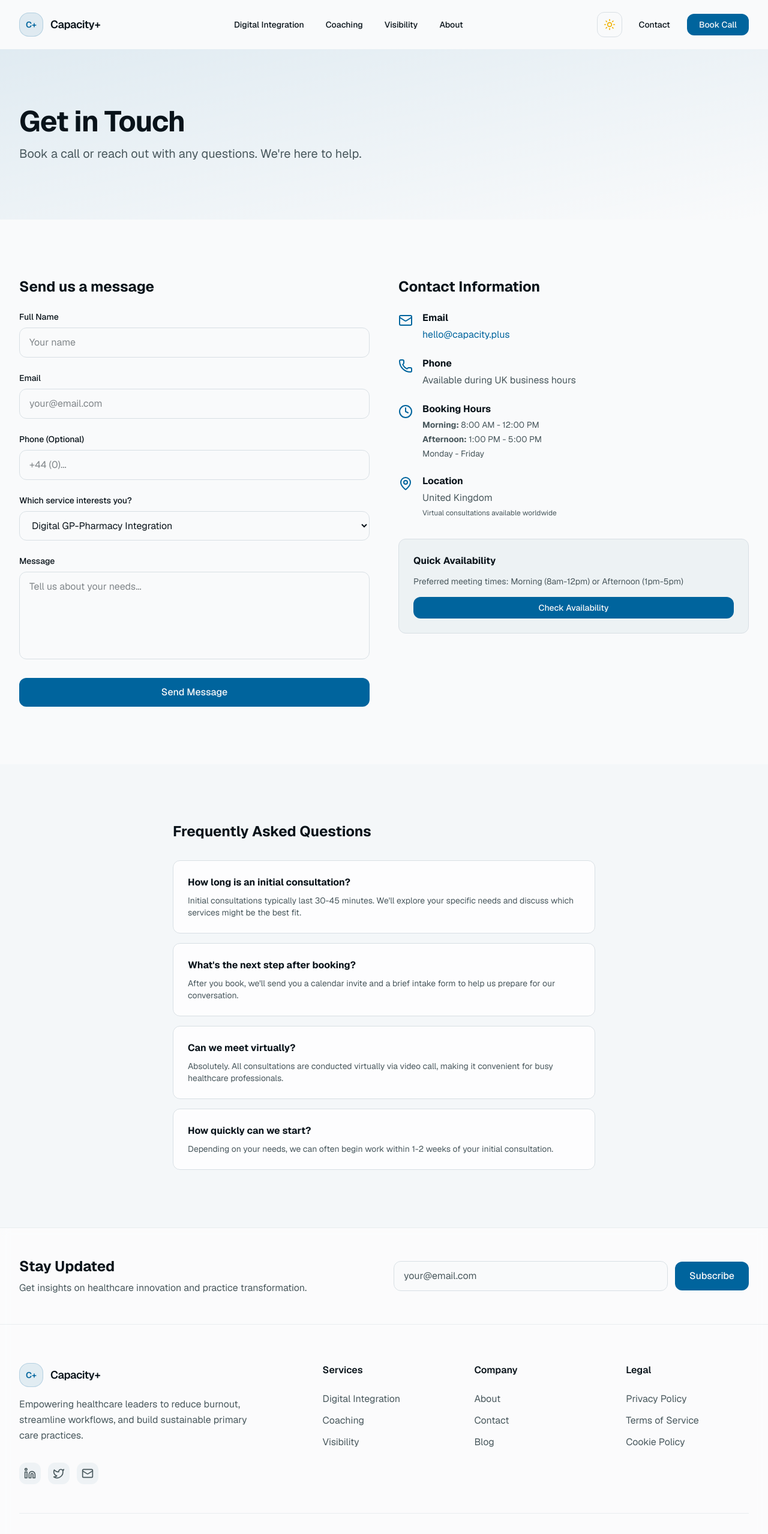
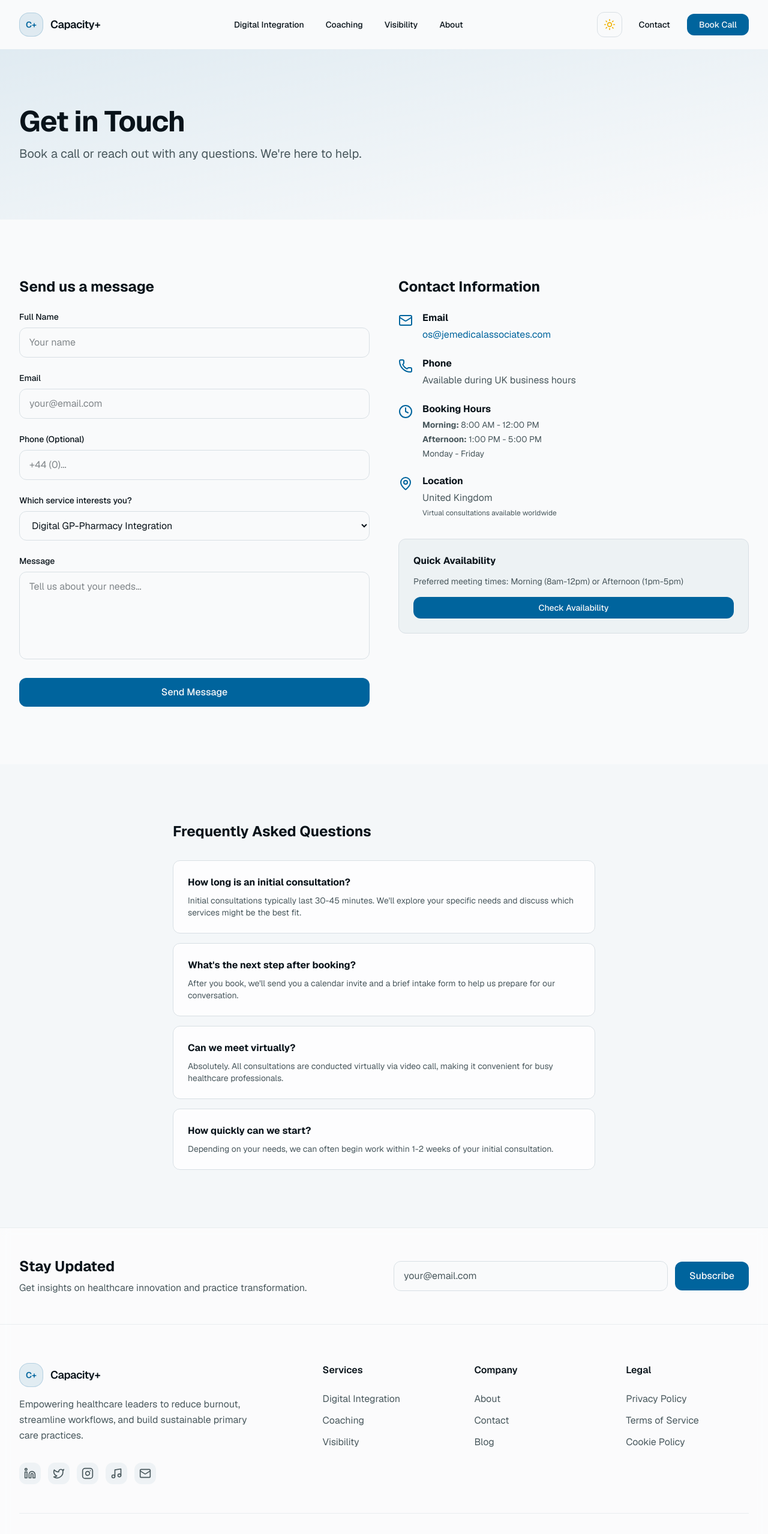
Before and after one commit to Oluwaseg/capacity, a Next.js app: page /contact in a window 1280 px wide. Shown: the top 2557 px of the page at 60% size. Built offline with nearby package versions, Linux system fonts and the light colour scheme.

Commit message:
fix: update contact email and enhance footer social media links

```diff
--- a/src/app/contact/page.tsx
+++ b/src/app/contact/page.tsx
@@ -101,10 +101,10 @@ export default function ContactPage() {
                     <div>
                       <h3 className='font-bold mb-1'>Email</h3>
                       <a
-                        href='mailto:hello@capacity.plus'
+                        href='mailto:os@jemedicalassociates.com'
                         className='text-primary hover:underline'
                       >
-                        hello@capacity.plus
+                        os@jemedicalassociates.com
                       </a>
                     </div>
                   </div>
--- a/src/components/footer.tsx
+++ b/src/components/footer.tsx
@@ -1,4 +1,11 @@
-import { ArrowRight, Linkedin, Mail, Twitter } from 'lucide-react';
+import {
+  ArrowRight,
+  Instagram,
+  Linkedin,
+  Mail,
+  Music,
+  Twitter,
+} from 'lucide-react';
 import Link from 'next/link';
 
 export function Footer() {
@@ -50,20 +57,49 @@ export function Footer() {
               workflows, and build sustainable primary care practices.
             </p>
             <div className='flex gap-3 pt-4'>
+              {/* LinkedIn */}
               <a
-                href='https://linkedin.com'
+                href='https://www.linkedin.com/in/ojoseph-ebare?utm_source=share&utm_campaign=share_via&utm_content=profile&utm_medium=ios_app'
+                target='_blank'
+                rel='noopener noreferrer'
                 className='p-2 rounded-lg bg-muted/50 text-muted-foreground hover:text-primary hover:bg-primary/10 transition-all duration-300'
               >
                 <Linkedin className='h-5 w-5' />
               </a>
+
+              {/* X (Twitter) */}
               <a
-                href='https://twitter.com'
+                href='https://x.com/osenadiaje?s=21'
+                target='_blank'
+                rel='noopener noreferrer'
                 className='p-2 rounded-lg bg-muted/50 text-muted-foreground hover:text-primary hover:bg-primary/10 transition-all duration-300'
               >
                 <Twitter className='h-5 w-5' />
               </a>
+
+              {/* Instagram */}
               <a
-                href='mailto:hello@capacity.plus'
+                href='https://www.instagram.com/itsaboutbecoming?igsh=MWhvODd2MjkzbWdzYQ%3D%3D&utm_source=qr'
+                target='_blank'
+                rel='noopener noreferrer'
+                className='p-2 rounded-lg bg-muted/50 text-muted-foreground hover:text-primary hover:bg-primary/10 transition-all duration-300'
+              >
+                <Instagram className='h-5 w-5' />
+              </a>
+
+              {/* TikTok */}
+              <a
+                href='https://www.tiktok.com/@itsaboutbecoming?_r=1&_t=ZN-948ncNh4zUk'
+                target='_blank'
+                rel='noopener noreferrer'
+                className='p-2 rounded-lg bg-muted/50 text-muted-foreground hover:text-primary hover:bg-primary/10 transition-all duration-300'
+              >
+                <Music className='h-5 w-5' />
+              </a>
+
+              {/* Email */}
+              <a
+                href='mailto:os@jemedicalassociates.com'
                 className='p-2 rounded-lg bg-muted/50 text-muted-foreground hover:text-primary hover:bg-primary/10 transition-all duration-300'
               >
                 <Mail className='h-5 w-5' />
```
